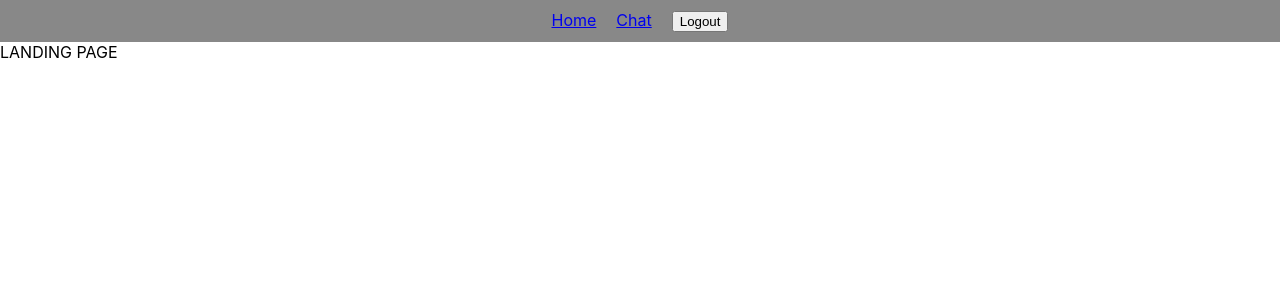
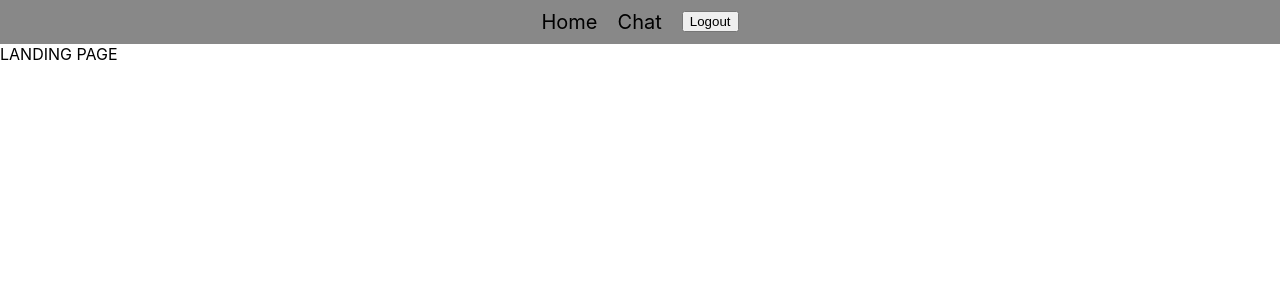
Before and after one commit to Teleri/partify, a React (Create React App) app: page / in a window 1280 px wide. Shown: the top 300 px of the page. Built offline with nearby package versions, Linux system fonts and the light colour scheme; no server answers; sample sign-in values are in the browser's storage.

Commit message:
link styling

```diff
--- a/src/styles/shared/navbar.scss
+++ b/src/styles/shared/navbar.scss
@@ -8,6 +8,23 @@
   display: flex;
 }
 
+.logged-in-links a {
+  text-decoration: none;
+  color: #000;
+}
+
 .nav-links {
   padding: 10px;
 }
+
+.nav-links a {
+  color: #000;
+  text-decoration: none;
+}
+
+a {
+  font-size: 20px;
+  &:hover {
+    color: rgb(74, 75, 74);
+  }
+}
```
